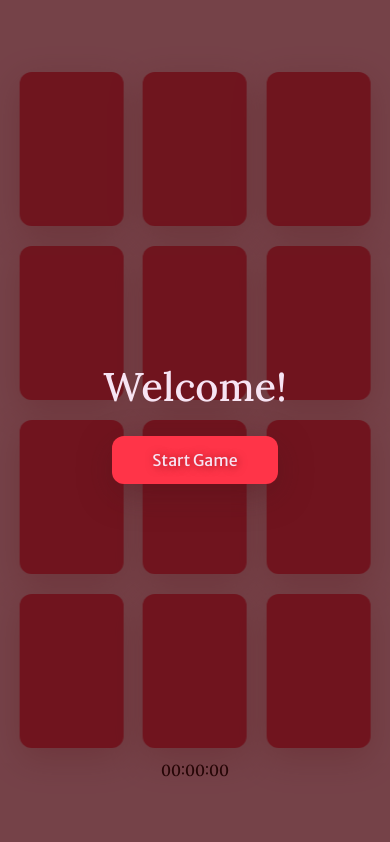
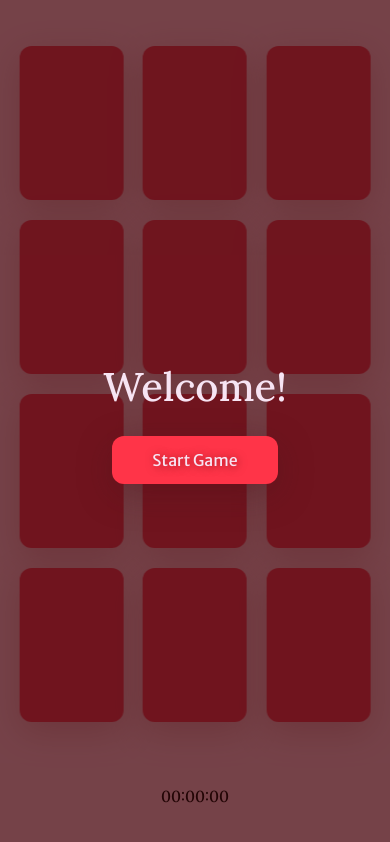
Before and after one commit to tevab/memory-game, a React (Create React App) app: page / in a window 390 px wide. Built offline with nearby package versions, Linux system fonts and the light colour scheme.

Commit message:
Setting up mobile height

```diff
--- a/src/Theme/globalStyle.js
+++ b/src/Theme/globalStyle.js
@@ -1,8 +1,9 @@
 import { createGlobalStyle } from 'styled-components';
 
 const GlobalStyle = createGlobalStyle`
-  :root {
-    --doc-height: 100%;
+  html, body {
+    overflow: hidden;
+    height: 100%;
   }
   body {
     height: 100vh;
@@ -15,6 +16,13 @@ const GlobalStyle = createGlobalStyle`
     background-color: #f1b3c6;
     font-family: 'Lora', Times, serif;
   }
+  #root{
+    position: fixed;
+    inset: 0;
+    overflow: auto;
+    display: grid;
+    place-items: center;
+}
 `;
 
 export default GlobalStyle;
```
